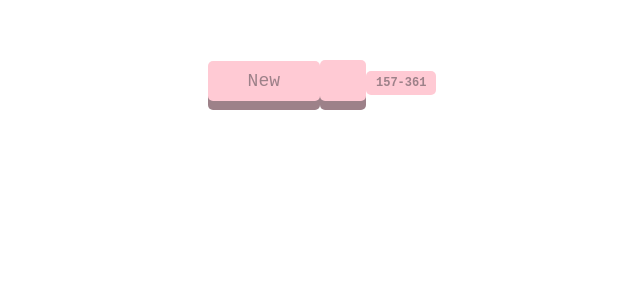
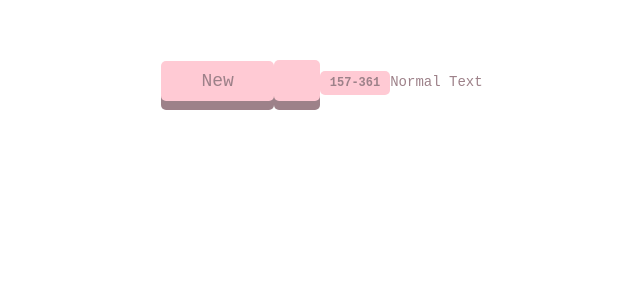
Before and after one commit to yassinefikrat/buds-ui, a Vue app: page / in a window 1280 px wide. Shown: the top 300 px of the page, without its empty margins (318-958 px from the left). Built offline with nearby package versions, Linux system fonts and the light colour scheme; some icons are missing.

Commit message:
Added Normal text component

```diff
--- a/src/App.vue
+++ b/src/App.vue
@@ -3,6 +3,7 @@
     <ChuccButton @click="processClickOnNew">New</ChuccButton>
     <ChuccIconButton @click="processClickOnSettings"><SettingsIcon/></ChuccIconButton>
     <ChuccTag @click="processClickOnIdTag">157-361</ChuccTag>
+    <ChuccNormalText>Normal Text</ChuccNormalText>
   </div>
 </template>
 
@@ -12,6 +13,7 @@ import HelloWorld from './components/HelloWorld'
 import ChuccButton from './components/ChuccButton'
 import ChuccIconButton from './components/ChuccIconButton'
 import ChuccTag from './components/ChuccTag'
+import ChuccNormalText from './components/ChuccNormalText'
 
 export default {
   name: 'App',
@@ -20,7 +22,8 @@ export default {
     HelloWorld,
     ChuccButton,
     ChuccIconButton,
-    ChuccTag
+    ChuccTag,
+    ChuccNormalText
   },
   methods: {
     processClickOnNew: function() {
--- /dev/null
+++ b/src/components/ChuccNormalText.vue
@@ -0,0 +1,23 @@
+<template>
+  <span>
+    <slot></slot>
+  </span>
+</template>
+
+<script>
+export default {
+  name: 'ChuccNormalText'
+}
+</script>
+
+<style scoped>
+* {
+  font-family: 'Hack', monospace;
+}
+
+span {
+  color: #9d8189;
+  display: inline-block;
+  font-size: 14px;
+}
+</style>
```
